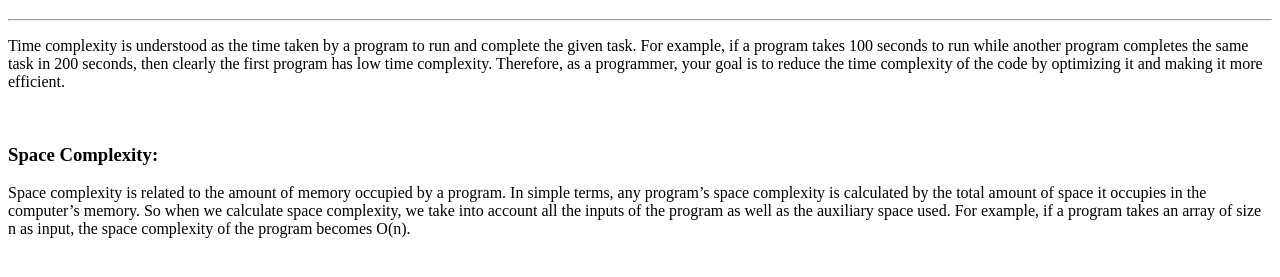
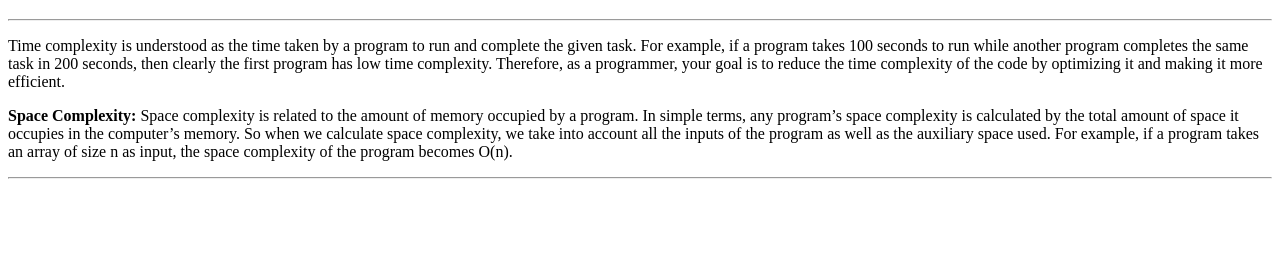
Before and after one commit to acciojob/time-and-space-complexity-shraddha2903, a website: page main.html in a window 1280 px wide. Shown: the part 61-338 px from the top of the page. Drawn offline with Linux system fonts and the light colour scheme.

Commit message:
created a submission

```diff
--- a/main.html
+++ b/main.html
@@ -16,15 +16,14 @@
 		if a program takes 100 seconds to run while another program completes the same task in 200 seconds,
 		then clearly the first program has low time complexity.
 		Therefore, as a programmer, your goal is to reduce the time complexity of the code by optimizing it and making it more efficient.
-	</p><br>
-	<h3>Space Complexity:</h3>
+	</p>
 	<p>
-		Space complexity is related to the amount of memory occupied by a program.
+		<b>Space Complexity: </b>Space complexity is related to the amount of memory occupied by a program.
 		In simple terms, any program’s space complexity is calculated by the total amount of space it occupies in the computer’s memory.
 		So when we calculate space complexity, we take into account all the inputs of the program as well as the auxiliary space used.
 		For example, if a program takes an array of size n as input,
 		the space complexity of the program becomes O(n).
-	</p>
+	</p><hr>
 
     <script type="text/javascript" src="./script.js">
 </script>
```
